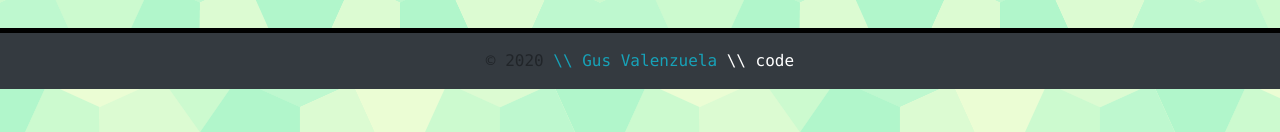
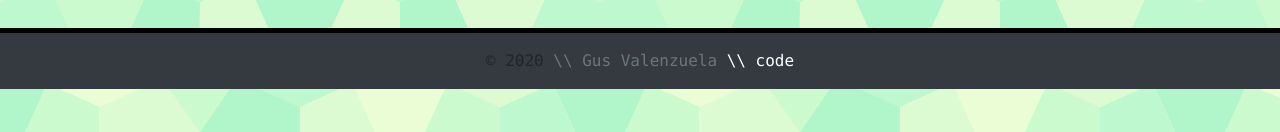
Before and after one commit to gusvalenzuela/pswd-generator, a plain HTML site: page index.html in a window 1280 px wide. Shown: the part 668-800 px from the top of the page. Drawn offline with nearby package versions, Linux system fonts and the light colour scheme.

Commit message:
changed text color in footer

```diff
--- a/index.html
+++ b/index.html
@@ -74,7 +74,7 @@
     </div>
 
     <footer class="container-fluid py-3 footer text-center text-monospace bg-dark mt-5">
-        &copy; 2020 <a href="https://github.com/gusvalenzuela/pswd-generator" class="text-info">\\ Gus Valenzuela</a> <a href="https://github.com/gusvalenzuela/pswd-generator" class="text-white">\\ code</a>
+        &copy; 2020 <a href="https://github.com/gusvalenzuela/pswd-generator" class="text-muted">\\ Gus Valenzuela</a> <a href="https://github.com/gusvalenzuela/pswd-generator" class="text-white">\\ code</a>
     </footer>
 
     <script src="https://code.jquery.com/jquery-3.4.1.slim.min.js" integrity="sha384-J6qa4849blE2+poT4WnyKhv5vZF5SrPo0iEjwBvKU7imGFAV0wwj1yYfoRSJoZ+n" crossorigin="anonymous"></script>
```
